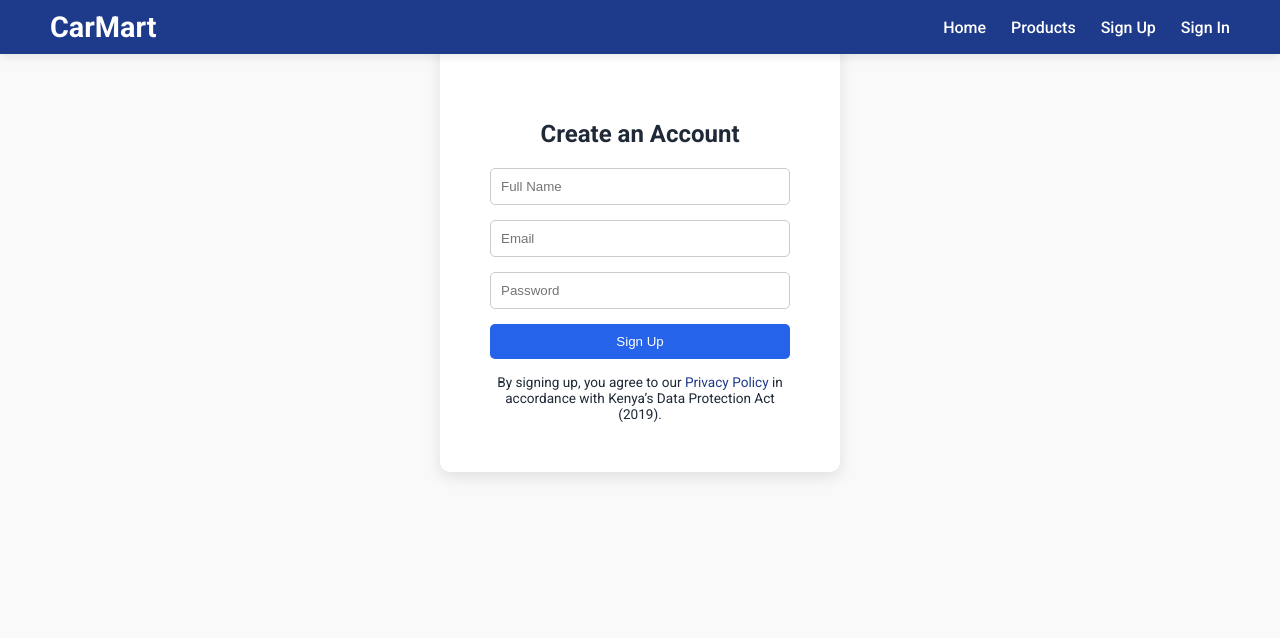
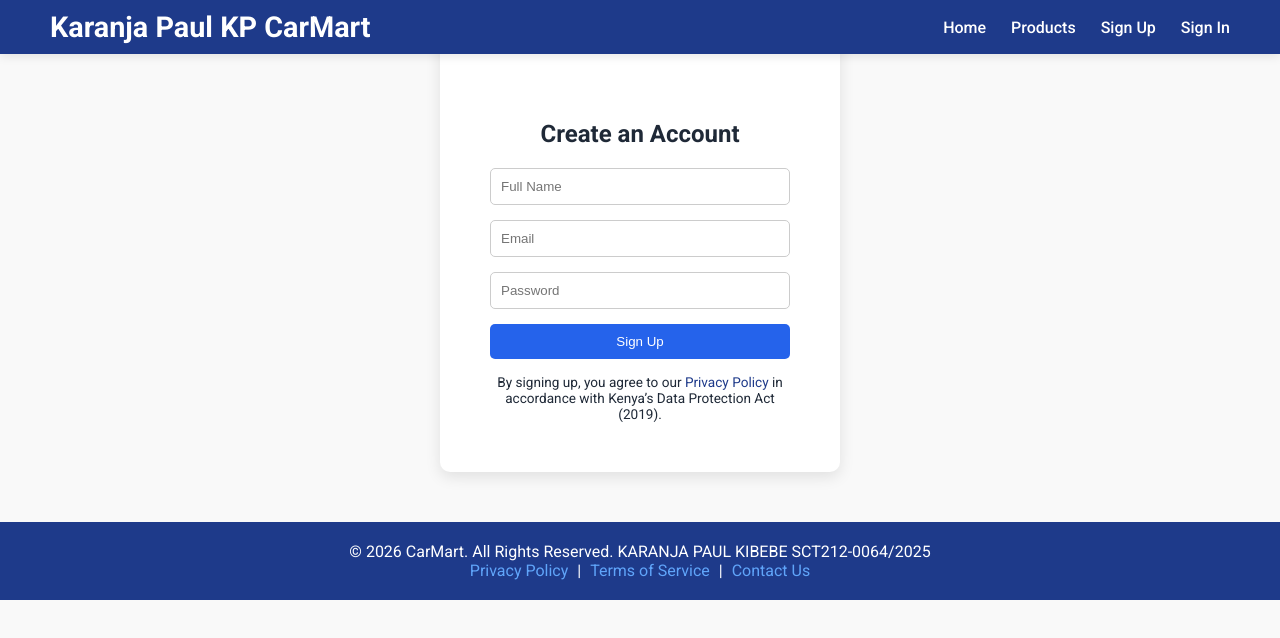
Before and after one commit to Karanja-Paul-Kibebe/CAPSTONE-PROJECT-ASSIGNMENT-KARANJA-PAUL-KIBEBE-SCT212-0064-2025, a plain HTML site: page signup.html in a window 1280 px wide. Drawn offline with Linux system fonts and the light colour scheme.

Commit message:
Update signup.html

```diff
--- a/signup.html
+++ b/signup.html
@@ -9,7 +9,7 @@
 </head>
 <body>
     <header class="main-header">
-        <div class="logo">CarMart</div>
+       <div class="logo">Karanja Paul KP CarMart</div>
         <nav>
             <ul>
                 <li><a href="index.html">Home</a></li>
@@ -32,6 +32,18 @@
             By signing up, you agree to our <a href="#">Privacy Policy</a> in accordance with Kenya’s Data Protection Act (2019).
         </p>
     </section>
+    <!-- Footer -->
+<footer class="main-footer">
+    <div class="footer-content">
+        <p>&copy; 2026 CarMart. All Rights Reserved. KARANJA PAUL KIBEBE
+SCT212-0064/2025</p>
+        <p>
+            <a href="#">Privacy Policy</a> |
+            <a href="#">Terms of Service</a> |
+            <a href="#">Contact Us</a>
+        </p>
+    </div>
+</footer>
 
     <script src="script.js"></script>
 </body>
```
